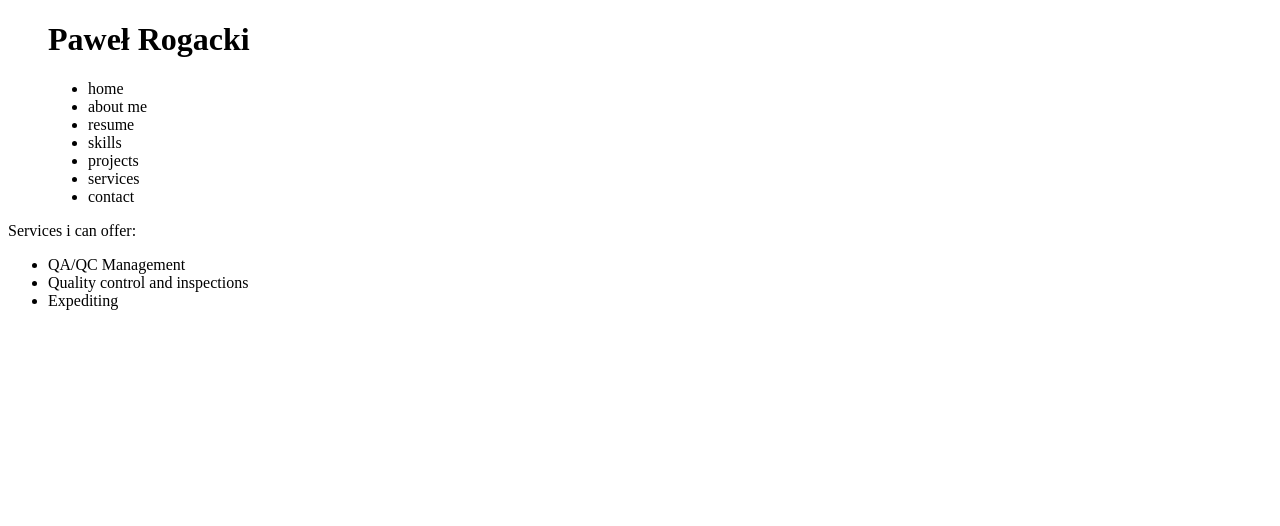
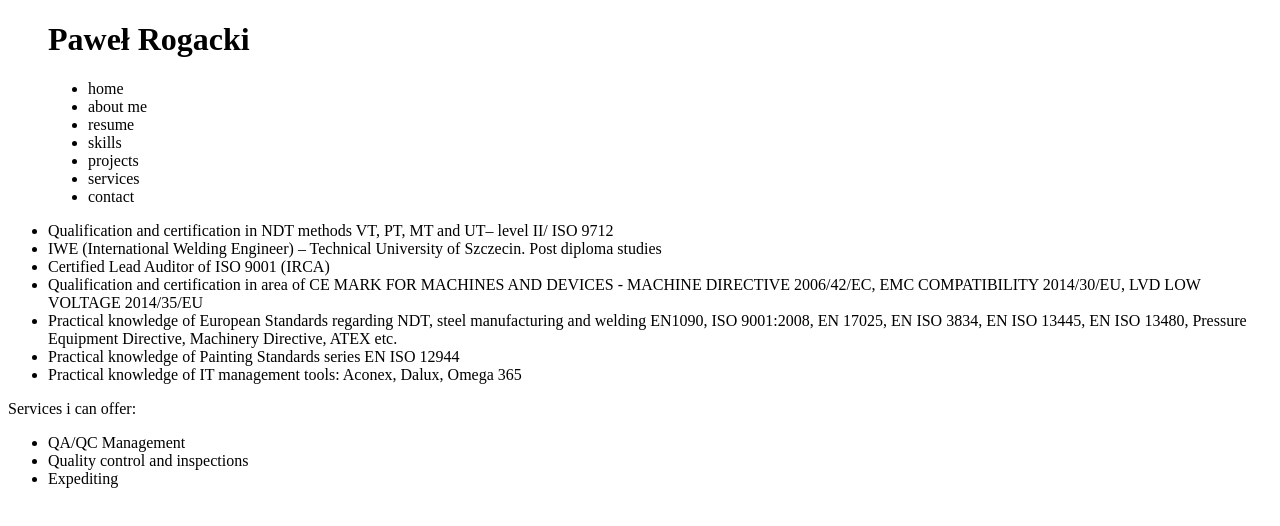
Before and after one commit to julia-rogacka/portfolio, a plain HTML site: page index.html in a window 1280 px wide. Drawn offline with Linux system fonts and the light colour scheme.

Commit message:
Added to Skills section

```diff
--- a/index.html
+++ b/index.html
@@ -32,6 +32,18 @@
         </div>
 
         <div class="skills">
+            <ul>
+                <li>Qualification and certification in NDT methods VT, PT, MT and UT– level II/ ISO 9712</li>
+                <li>IWE (International Welding Engineer) – Technical University of Szczecin. Post diploma studies</li>
+                <li>Certified Lead Auditor of ISO 9001 (IRCA)</li>
+                <li>Qualification and certification in area of CE MARK FOR MACHINES AND DEVICES - MACHINE
+                    DIRECTIVE 2006/42/EC, EMC COMPATIBILITY 2014/30/EU, LVD LOW VOLTAGE 2014/35/EU</li>
+                <li>Practical knowledge of European Standards regarding NDT, steel manufacturing and welding EN1090,
+                    ISO 9001:2008, EN 17025, EN ISO 3834, EN ISO 13445, EN ISO 13480, Pressure Equipment Directive,
+                    Machinery Directive, ATEX etc.</li>
+                <li>Practical knowledge of Painting Standards series EN ISO 12944</li>
+                <li>Practical knowledge of IT management tools: Aconex, Dalux, Omega 365</li>
+            </ul>
         </div>
 
         <div class="projects">
```
